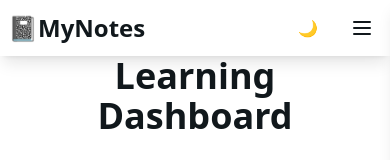
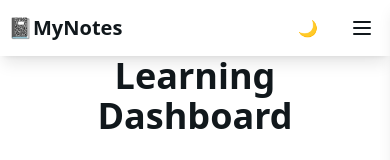
Before and after one commit to ManiKanta9578/NoteCraftr, a Next.js app in the folder client/: page / in a window 390 px wide. Shown: the top 160 px of the page. Built offline with nearby package versions, Linux system fonts and the light colour scheme.

Commit message:
logo text size decresed

```diff
--- a/client/components/Navbar.js
+++ b/client/components/Navbar.js
@@ -31,7 +31,7 @@
       <div className="max-w-screen-xl mx-auto flex justify-between items-center p-2">
         {/* Left section with logo */}
         <div className="flex items-center">
-          <Link href="/" className="text-2xl md:text-2xl font-bold"> 📓MyNotes </Link>
+          <Link href="/" className="text-xl md:text-2xl font-bold"> 📓MyNotes </Link>
         </div>
 
         <div className="flex items-center space-x-4">
```
